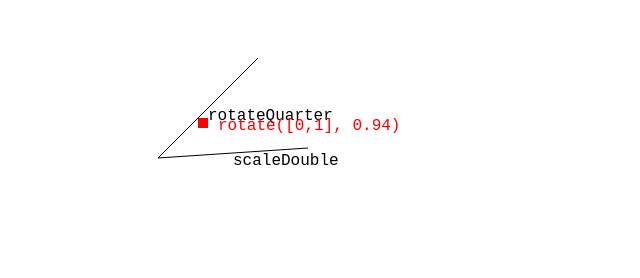
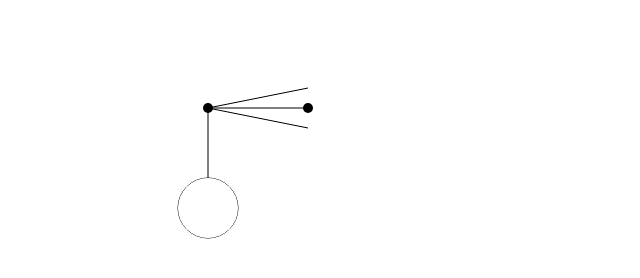
Before and after one commit to vezwork/heist, a plain HTML site: page index.html in a window 1280 px wide. Shown: the whole page, without its empty margins (0-640 px from the left). Drawn offline with Linux system fonts and the light colour scheme.

Commit message:
Basic notation

```diff
--- a/index.html
+++ b/index.html
@@ -1,2 +1,2 @@
 <canvas id="c" width="800" height="600"></canvas>
-<script src="./index.js" type="module"></script>
+<script src="./notation.js" type="module"></script>
--- /dev/null
+++ b/notation.js
@@ -0,0 +1,126 @@
+import { add, lerp, normalize, rotateQuarterXY, sub, mul } from "./vec.js";
+
+const c = document.getElementById("c");
+const ctx = c.getContext("2d");
+
+class Handle {
+  static all = [];
+  constructor(x, y) {
+    this.x = x;
+    this.y = y;
+    Handle.all.push(this);
+  }
+}
+
+class Op {
+  static all = [];
+  constructor(start, end) {
+    this.start = start;
+    this.end = end;
+    Op.all.push(this);
+  }
+
+  getNextOp() {
+    return Op.all.find((op) => {
+      return op.start === this.end;
+    });
+  }
+}
+
+class CreateOp extends Op {
+  draw() {
+    ctx.fillStyle = "white";
+    ctx.strokeStyle = "black";
+
+    ctx.beginPath();
+    ctx.moveTo(this.start.x, this.start.y);
+    ctx.lineTo(this.end.x, this.end.y);
+    ctx.stroke();
+
+    ctx.beginPath();
+    ctx.ellipse(this.start.x, this.start.y, 30, 30, 0, 0, Math.PI * 2);
+    ctx.stroke();
+    ctx.fill();
+
+    ctx.fillStyle = "black";
+    ctx.beginPath();
+    ctx.ellipse(this.end.x, this.end.y, 5, 5, 0, 0, Math.PI * 2);
+    ctx.fill();
+  }
+}
+
+class ScaleOp extends Op {
+  draw() {
+    ctx.fillStyle = "white";
+    ctx.strokeStyle = "black";
+
+    ctx.beginPath();
+    ctx.moveTo(this.start.x, this.start.y);
+    ctx.lineTo(this.end.x, this.end.y);
+    ctx.stroke();
+
+    this.length = Math.hypot(
+      this.start.x - this.end.x,
+      this.start.y - this.end.y,
+    );
+
+    const scaleFactor = this.length * 0.2;
+
+    const start = [this.start.x, this.start.y];
+    const end = [this.end.x, this.end.y];
+    const normalised = normalize(sub(start, end));
+    const left = add(end, mul(scaleFactor, rotateQuarterXY(normalised)));
+    const right = sub(end, mul(scaleFactor, rotateQuarterXY(normalised)));
+
+    ctx.beginPath();
+    ctx.moveTo(this.start.x, this.start.y);
+    ctx.lineTo(left[0], left[1]);
+    ctx.stroke();
+
+    ctx.beginPath();
+    ctx.moveTo(this.start.x, this.start.y);
+    ctx.lineTo(right[0], right[1]);
+    ctx.stroke();
+
+    ctx.fillStyle = "black";
+    ctx.beginPath();
+    ctx.ellipse(this.end.x, this.end.y, 5, 5, 0, 0, Math.PI * 2);
+    ctx.fill();
+  }
+}
+
+let co = new CreateOp(new Handle(200, 200), new Handle(200, 100));
+let so = new ScaleOp(co.end, new Handle(300, 100));
+console.log(co.getNextOp());
+
+let dragging = null;
+window.addEventListener("mousedown", (e) => {
+  // find handles
+  for (const h of Handle.all) {
+    if (Math.hypot(h.x - e.offsetX, h.y - e.offsetY) < 30) {
+      dragging = h;
+      break;
+    }
+  }
+});
+
+window.addEventListener("mousemove", (e) => {
+  if (dragging) {
+    dragging.x = e.offsetX;
+    dragging.y = e.offsetY;
+  }
+});
+
+window.addEventListener("mouseup", (e) => {
+  if (dragging) {
+    dragging = null;
+  }
+});
+
+function tick() {
+  ctx.clearRect(0, 0, c.width, c.height);
+  Op.all.forEach((op) => op.draw());
+  requestAnimationFrame(tick);
+}
+
+tick();
```
